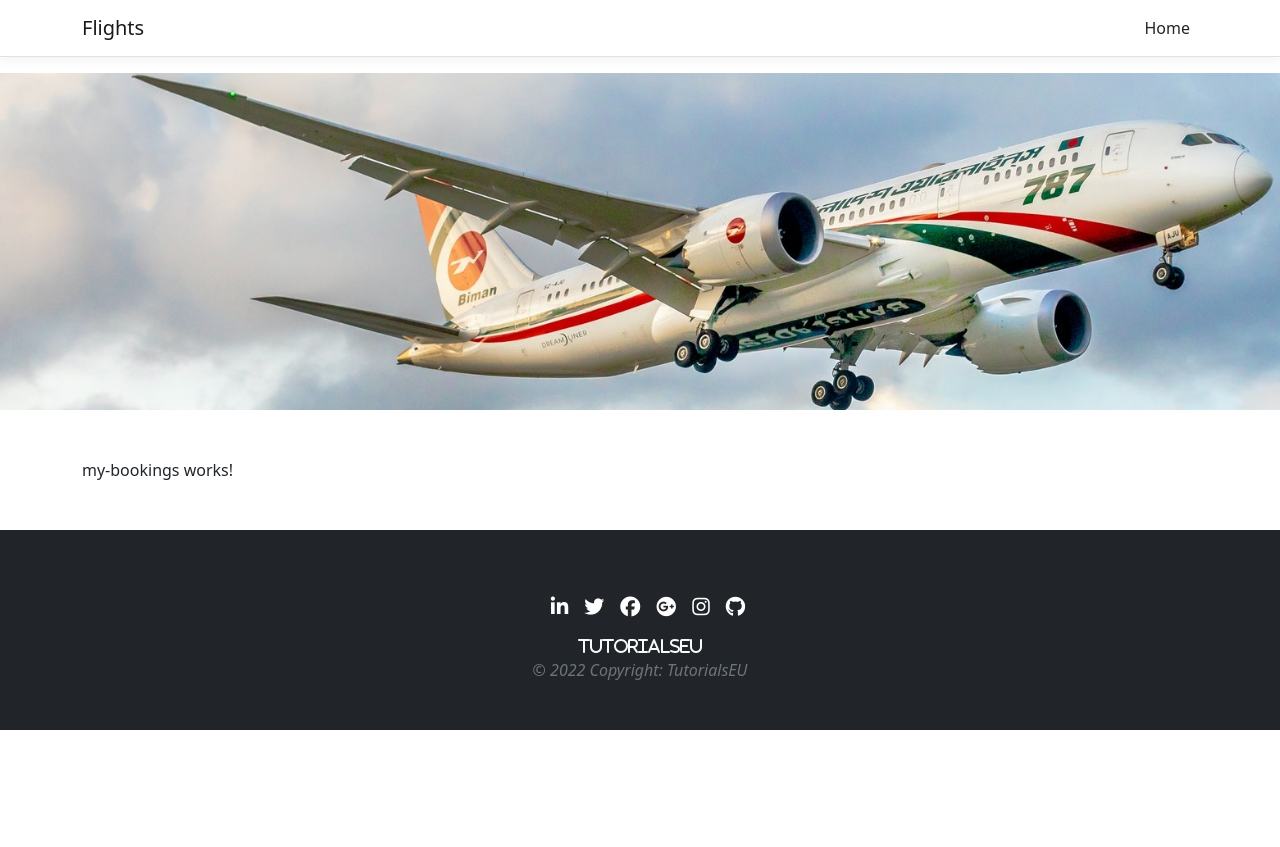
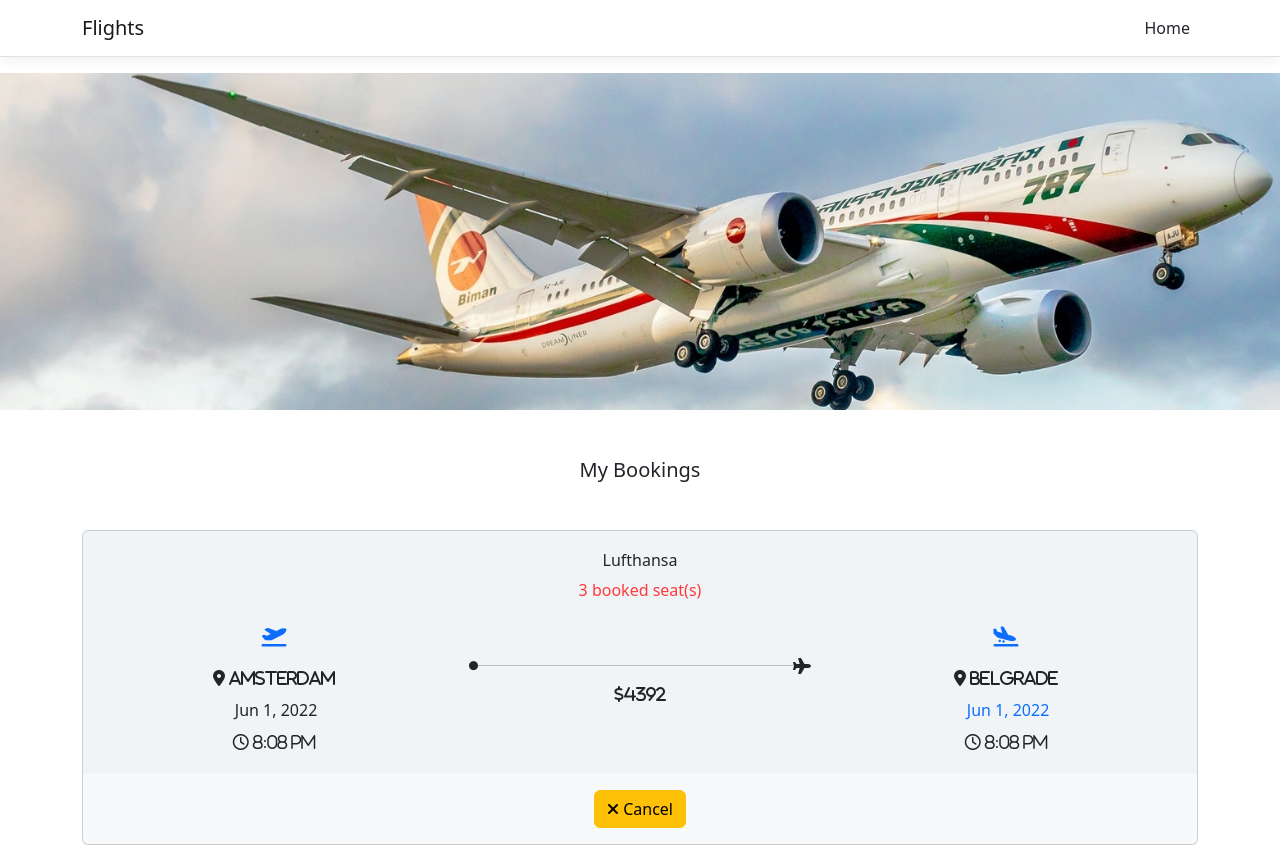
Before and after one commit to ClaudiaVielmetti/flights, an Angular app in the folder Flights/Flights/ClientApp/: page /my-bookings in a window 1280 px wide. Shown: the top 847 px of the page. Before the commit the page ends 800 px from the top, so only its background shows below. Built offline with nearby package versions, Linux system fonts and the light colour scheme.

Commit message:
Layout My-Bookings

```diff
--- a/Flights/Flights/ClientApp/src/app/my-bookings/my-bookings.component.html
+++ b/Flights/Flights/ClientApp/src/app/my-bookings/my-bookings.component.html
@@ -1 +1,67 @@
-<p>my-bookings works!</p>
+<h5 class="text-md-center m-5">My Bookings</h5>
+<div class="card bg-light text-dark  mt-5">
+  <div class="card-body text-center" style="padding: 20px; background-color:#e5ecf26e">
+    <h6 class="card-title ">Lufthansa</h6>
+    <div class="card-title" style="color: #ff3939">3 booked seat(s)</div>
+    <div class="d-grid text-center g-2">
+      <div class="row">
+        <div class="col">
+          <div class="col m-3">
+            <i class="text-primary fas fa-plane-departure" style="font-size: 20px;"></i>
+          </div>
+
+          <div class="col">
+            <i class="fa-solid fa-location-dot">
+              Amsterdam
+            </i>
+          </div>
+
+          <div class="col m-2">
+            <i class="fa-regular"></i>
+            Jun 1, 2022
+          </div>
+
+          <div class="col">
+            <i class="fa-regular fa-clock">
+              8:08 PM
+            </i>
+          </div>
+        </div>
+
+        <div class="col">
+          <div style="display: flex;">
+            <i class="fa-solid  fa-circle" style="margin-top:51px; font-size: 9px;"></i>
+            <hr style="display:block;width: 100%;margin-top: 55px;">
+            <i class="fas fa-plane" style="margin-top: 48px;"></i>
+          </div>
+
+          <i class="fa fa-usd" aria-hidden="true">4392</i>
+          <br>
+
+        </div>
+        <div class="col">
+          <div class="col m-3">
+            <i class="text-primary fas fa-plane-arrival" style="font-size: 20px;"></i>
+          </div>
+          <div class="col">
+            <i class="fa-solid fa-location-dot">
+              Belgrade
+            </i>
+          </div>
+          <div class="col m-2 text-primary">
+            <i class="fa-regular "></i>
+            Jun 1, 2022
+          </div>
+          <div class="col">
+            <i class="fa-regular fa-clock">
+              8:08 PM
+            </i>
+          </div>
+        </div>
+      </div>
+    </div>
+  </div>
+  <div class="card-body d-flex justify-content-center">
+    <a class="btn btn-warning btn-secondary center"><i class="fas fa-remove"></i> Cancel</a>
+  </div>
+</div>
```
Also changed, not shown: 2 other files (tests, documents, lock files or other folders).
